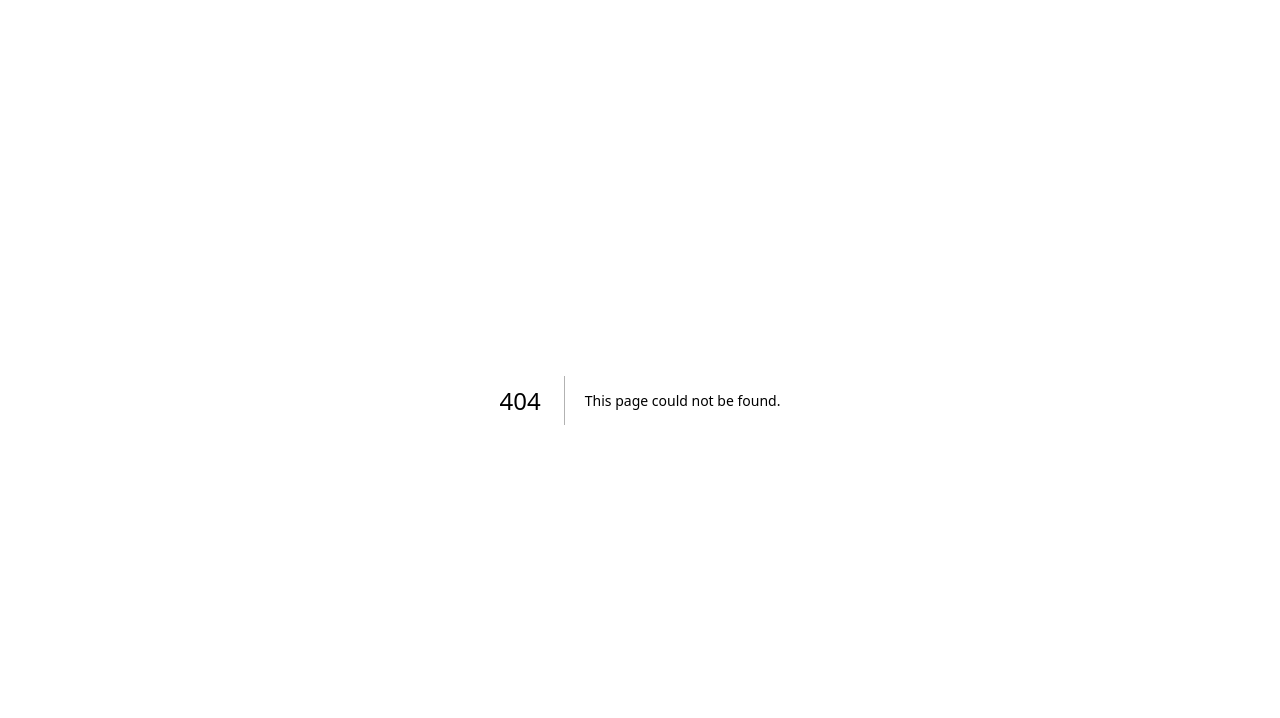
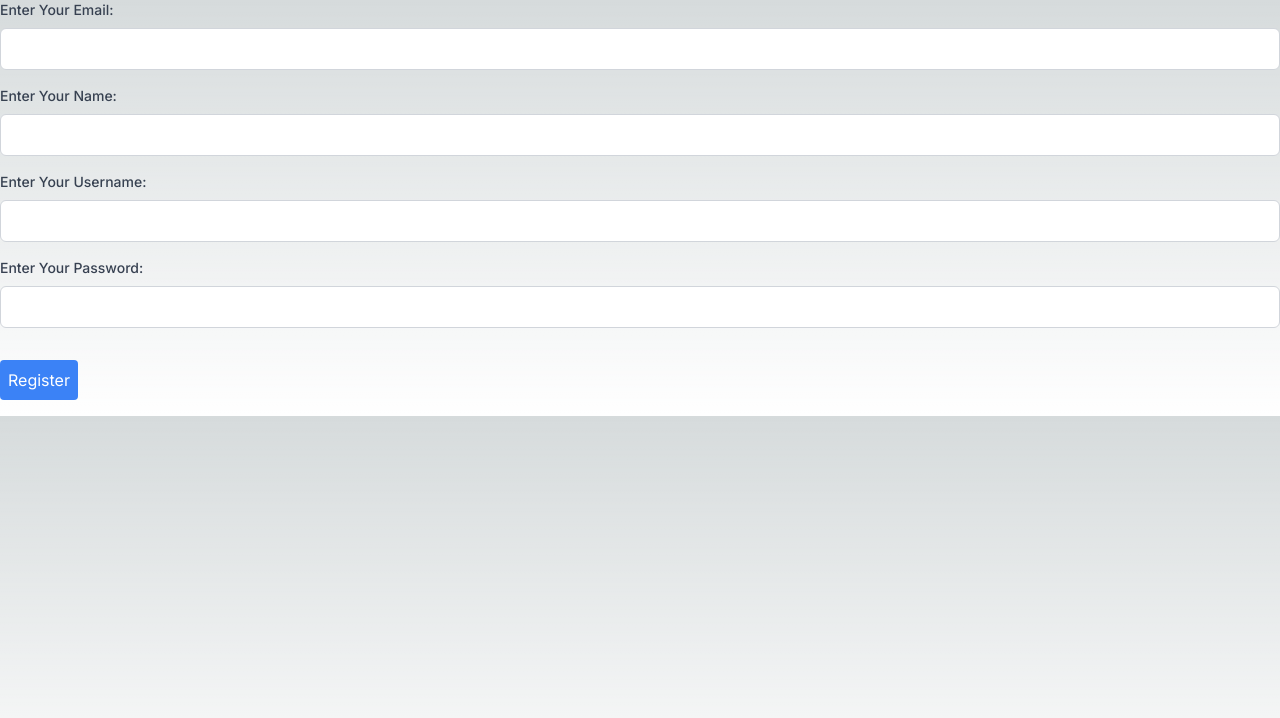
Before and after one commit to 0x2ee08/IELTS, a Next.js app in the folder frontend/: page /register in a window 1280 px wide. Before the commit this address had no page. Shown: the top 718 px of the page. Built offline with nearby package versions, Linux system fonts and the light colour scheme.

Commit message:
register

```diff
--- /dev/null
+++ b/frontend/app/register/page.tsx
@@ -0,0 +1,100 @@
+'use client'
+
+import React, { useState, useRef, useEffect, ChangeEvent, use} from 'react';
+import config from '../config';
+import axios from 'axios';
+
+declare const window: any;
+
+interface MyComponentState {
+    userInput: string;
+}
+
+const loginPage: React.FC = () => {
+    const [ status, setStatus ] = useState('');
+    const [ username, setUsername ] = useState('');
+    const [ email, setEmail ] = useState('');
+    const [ name, setName ] = useState('');
+    const [ password, setPassword ] = useState('');
+    const [ role ] = useState('student');
+
+    const register = async () => {
+        try {
+            const response = await fetch(`${config.API_BASE_URL}api/register`, {
+                method: 'POST',
+                headers: {
+                    'Content-Type': 'application/json',
+                },
+                body: JSON.stringify({ username, email, name, password, role }),
+            });
+            const result = await response.json();
+            if (response.ok) {
+                alert('Register successful!');
+                // Store the token or handle successful login
+                localStorage.setItem('token', result.accessToken);
+                localStorage.setItem('username', result.username);
+                localStorage.setItem('role', result.role)
+
+                // Redirect to user page
+                // router.push('/user');
+            } else {
+                alert('Register failed: ' + result.error);
+            }
+
+        } finally {
+        }
+    };
+
+    return (
+        <div>
+            <div className="mb-4">
+                <label className="block text-sm font-medium text-gray-700 mb-2">Enter Your Email:</label>
+                <input
+                    type="text"
+                    className="border border-gray-300 px-3 py-2 rounded-md w-full"
+                    value={email}
+                    onChange={(e) => setEmail(e.target.value)}
+                    // placeholder="Enter topic for the prompt"
+                />
+            </div>
+            <div className="mb-4">
+                <label className="block text-sm font-medium text-gray-700 mb-2">Enter Your Name:</label>
+                <input
+                    type="text"
+                    className="border border-gray-300 px-3 py-2 rounded-md w-full"
+                    value={name}
+                    onChange={(e) => setName(e.target.value)}
+                    // placeholder="Enter topic for the prompt"
+                />
+            </div>
+            <div className="mb-4">
+                <label className="block text-sm font-medium text-gray-700 mb-2">Enter Your Username:</label>
+                <input
+                    type="text"
+                    className="border border-gray-300 px-3 py-2 rounded-md w-full"
+                    value={username}
+                    onChange={(e) => setUsername(e.target.value)}
+                    // placeholder="Enter topic for the prompt"
+                />
+            </div>
+            <div className="mb-4">
+                <label className="block text-sm font-medium text-gray-700 mb-2">Enter Your Password:</label>
+                <input
+                    type="text"
+                    className="border border-gray-300 px-3 py-2 rounded-md w-full"
+                    value={password}
+                    onChange={(e) => setPassword(e.target.value)}
+                    // placeholder="Enter topic for the prompt"
+                />
+            </div>
+            <button
+                className="button p-2 my-4 mb-4 bg-blue-500 text-white rounded hover:bg-blue-600"
+                onClick={register}
+            >
+                Register
+            </button>
+        </div>
+    );
+};
+
+export default loginPage;
--- a/frontend/app/test/page.tsx
+++ b/frontend/app/test/page.tsx
@@ -12,11 +12,11 @@ interface MyComponentState {
 
 const SpeakingPage: React.FC = () => {
     const [ test ] = useState('b');
+    const [ role ] = useState('admin');
     const [ username ] = useState('hsgs');
     const [ email ] = useState('hsgshackathon@gmail.com');
     const [ name ] = useState('hsgs2024');
     const [ password ] = useState('Hsgs2024');
-    const [ role ] = useState('admin');
 
     const saveToDataBase = async () => {
         const token = localStorage.getItem('token');
```
